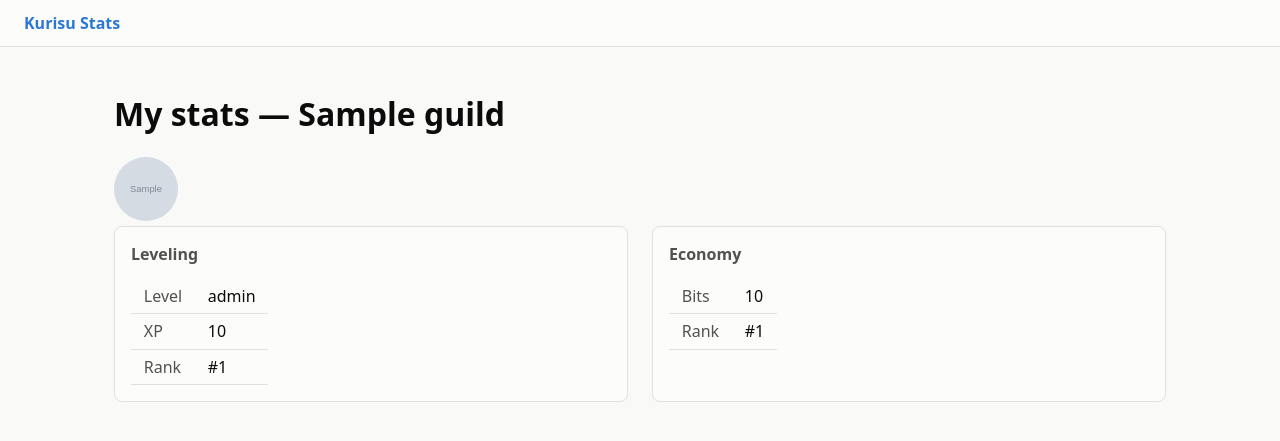
After one commit to Bakasilisk/Kurisu-web, a FastAPI app: template app/templates/me.html in a window 1280 px wide. The commit adds this page. Shown: the top 441 px of the page. Run offline with FastAPI, Linux system fonts and the light colour scheme; the template is opened without the code that fills it: most values are stand-ins (such as "Sample title", 1, 10 or a date in 2020); grey boxes marked "Sample" are stand-in pictures; parts of the project's set-up code (start-up, migrations or seed data) failed here and were passed over.

Commit message:
Add member self-view for own economy + leveling stats
Any logged-in user can now read their own harmless economy/leveling
stats via /me (auto-picks the single shared guild, picker when >1),
without needing admin rights. The viewed user id always comes from the
session, so a member can only ever see their own record. Admin dashboard
scoping is unchanged; no bot-API changes were needed (the /members/{uid}
harmless blocks already expose this).

Co-Authored-By: Claude Opus 4.8 <noreply@anthropic.com>
Claude-Session: https://claude.ai/code/session_01L4SPu5WHyqMXzWRHbKjLkb

```diff
--- a/app/main.py
+++ b/app/main.py
@@ -71,6 +71,17 @@ def _require_access(request: Request, gid: str) -> RedirectResponse | None:
     return None
 
 
+def _require_member(request: Request, gid: str) -> RedirectResponse | None:
+    """Self-view (harmless economy/leveling) gate: redirect to /login if not
+    signed in; 403 if signed in but not a member of this guild; None otherwise.
+    Unlike _require_access this needs no admin rights — any member qualifies."""
+    if request.session.get("user") is None:
+        return RedirectResponse("/login")
+    if not authz.check_member_access(request, gid):
+        raise HTTPException(status_code=403, detail="forbidden")
+    return None
+
+
 async def _guild_meta(bot_api, gid: str) -> dict:
     guilds = await bot_api.guilds()
     return next((g for g in guilds if g["id"] == gid), {"id": gid, "name": "Unknown", "icon": None})
@@ -84,6 +95,10 @@ async def index(request: Request):
     allowed_ids = set(request.session.get("accessible_guild_ids", []))
     bot_guilds = await request.app.state.bot_api.guilds()
     guilds = [g for g in bot_guilds if g["id"] in allowed_ids]
+    # A user with no admin dashboards but at least one shared server lands on
+    # their own economy/leveling self-view rather than an empty admin picker.
+    if not guilds and request.session.get("member_guild_ids"):
+        return RedirectResponse("/me")
     return templates.TemplateResponse(request, "picker.html", {"user": user, "guilds": guilds})
 
 
@@ -130,7 +145,7 @@ async def auth_callback(request: Request, code: str | None = None, state: str |
         logger.warning("Could not reach Discord during login: %s", e)
         return _login_error(request, "Couldn't reach Discord. Please try again.", status_code=502)
     try:
-        allowed = await authz.accessible_guilds(request.app.state.bot_api, user, user_guilds)
+        accessible, member = await authz.login_guild_sets(request.app.state.bot_api, user, user_guilds)
     except BotAPIError as e:
         logger.warning("Bot API unavailable during login: %s", e)
         return _login_error(
@@ -140,7 +155,8 @@ async def auth_callback(request: Request, code: str | None = None, state: str |
             status_code=502,
         )
     request.session["user"] = {"id": user["id"], "username": user.get("username"), "avatar": user.get("avatar")}
-    request.session["accessible_guild_ids"] = [g["id"] for g in allowed]
+    request.session["accessible_guild_ids"] = [g["id"] for g in accessible]
+    request.session["member_guild_ids"] = [g["id"] for g in member]
     return RedirectResponse("/")
 
 
@@ -148,6 +164,47 @@ async def auth_callback(request: Request, code: str | None = None, state: str |
 async def logout(request: Request):
     request.session.clear()
     return RedirectResponse("/")
+
+
+@app.get("/me")
+async def my_stats(request: Request):
+    """Self-view entry point. Auto-picks the single shared guild; shows a picker
+    only when the user shares more than one server with the bot."""
+    if request.session.get("user") is None:
+        return RedirectResponse("/login")
+    member_ids = request.session.get("member_guild_ids", [])
+    if not member_ids:
+        # Logged in but shares no server with the bot — empty-state page.
+        return templates.TemplateResponse(request, "me.html", {"user": request.session.get("user")})
+    if len(member_ids) == 1:
+        return RedirectResponse(f"/me/{member_ids[0]}")
+    bot_guilds = await request.app.state.bot_api.guilds()
+    member_set = set(member_ids)
+    guilds = [g for g in bot_guilds if g["id"] in member_set]
+    return templates.TemplateResponse(
+        request, "me_picker.html", {"user": request.session.get("user"), "guilds": guilds}
+    )
+
+
+@app.get("/me/{gid}")
+async def my_stats_guild(request: Request, gid: str):
+    redirect = _require_member(request, gid)
+    if redirect:
+        return redirect
+    bot_api = request.app.state.bot_api
+    # Self-scoping: the user id comes from the signed session, NEVER from the
+    # path/query — a member can only ever read their own record, which is the
+    # frontend-side enforcement the API's harmless tier assumes.
+    uid = request.session["user"]["id"]
+    try:
+        profile = await bot_api.member(gid, uid)
+    except BotAPIError:
+        raise HTTPException(status_code=502, detail="bot API unavailable")
+    guild = await _guild_meta(bot_api, gid)
+    return templates.TemplateResponse(
+        request, "me.html",
+        {"user": request.session.get("user"), "guild": guild, "profile": profile},
+    )
 
 
 @app.get("/guild/{gid}")
--- a/app/static/css/style.css
+++ b/app/static/css/style.css
@@ -58,6 +58,7 @@ body { margin: 0; font-family: system-ui, -apple-system, "Segoe UI", sans-serif;
 .topbar { display: flex; align-items: center; gap: 1rem; padding: .75rem 1.5rem; background: var(--surface-1); border-bottom: 1px solid var(--border); }
 .topbar .brand { font-weight: 700; color: var(--series-1); text-decoration: none; margin-right: auto; }
 .topbar .user { color: var(--text-secondary); }
+.topbar .navlink { color: var(--text-secondary); text-decoration: none; }
 .topbar .logout { color: var(--text-secondary); text-decoration: none; }
 main { max-width: 1100px; margin: 0 auto; padding: 1.5rem; overflow-x: auto; }
 h1, h2 { color: var(--text-primary); }
@@ -91,3 +92,4 @@ table.stat-table th { color: var(--text-secondary); font-weight: 500; }
 
 .avatar { width: 64px; height: 64px; border-radius: 50%; }
 .links a { color: var(--series-1); }
+.empty { color: var(--text-muted); }
--- a/app/templates/base.html
+++ b/app/templates/base.html
@@ -11,6 +11,7 @@
   <header class="topbar">
     <a class="brand" href="/">Kurisu Stats</a>
     {% if user %}
+      <a class="navlink" href="/me">My stats</a>
       <span class="user">{{ user.username }}</span>
       <a class="logout" href="/logout">Log out</a>
     {% endif %}
--- /dev/null
+++ b/app/templates/me.html
@@ -0,0 +1,38 @@
+{% extends "base.html" %}
+{% block title %}{% if guild %}My stats — {{ guild.name }}{% else %}My stats{% endif %}{% endblock %}
+{% block content %}
+{% if profile %}
+<h1>My stats — {{ guild.name }}</h1>
+{% if profile.user.avatar %}<img src="{{ profile.user.avatar }}" class="avatar" alt="">{% endif %}
+
+<section class="charts">
+  <div class="chart-box">
+    <h2>Leveling</h2>
+    {% if profile.leveling.xp or profile.leveling.rank %}
+    <table class="stat-table">
+      <tr><th>Level</th><td>{{ profile.leveling.level }}</td></tr>
+      <tr><th>XP</th><td>{{ "{:,}".format(profile.leveling.xp) }}</td></tr>
+      <tr><th>Rank</th><td>{{ ("#" ~ profile.leveling.rank) if profile.leveling.rank else "Unranked" }}</td></tr>
+    </table>
+    {% else %}
+    <p class="empty">No XP yet — send some messages to start leveling up.</p>
+    {% endif %}
+  </div>
+
+  <div class="chart-box">
+    <h2>Economy</h2>
+    {% if profile.economy.bits or profile.economy.rank %}
+    <table class="stat-table">
+      <tr><th>Bits</th><td>{{ "{:,}".format(profile.economy.bits) }}</td></tr>
+      <tr><th>Rank</th><td>{{ ("#" ~ profile.economy.rank) if profile.economy.rank else "Unranked" }}</td></tr>
+    </table>
+    {% else %}
+    <p class="empty">No bits yet — earn some with the bot's economy commands.</p>
+    {% endif %}
+  </div>
+</section>
+{% else %}
+<h1>My stats</h1>
+<p class="empty">You don't share any servers with the bot yet, so there are no stats to show.</p>
+{% endif %}
+{% endblock %}
```
Also changed, not shown: app/authz.py (+29 -9 lines), app/templates/me_picker.html (added, +16 -0 lines), README.md.
